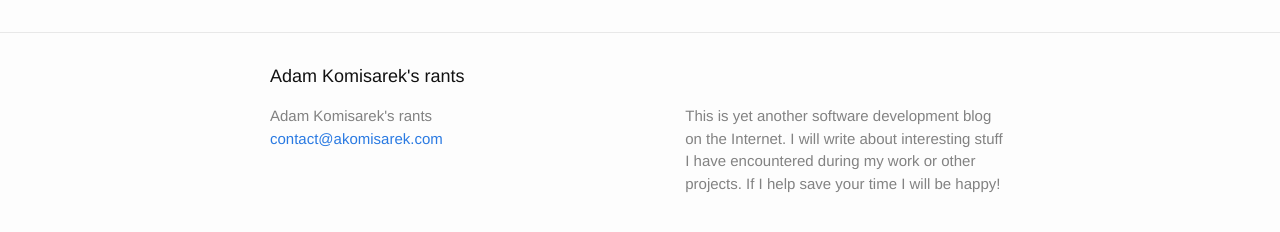
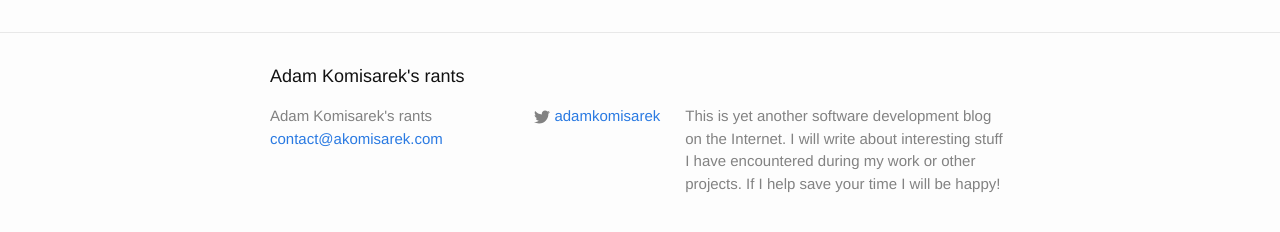
Before and after one commit to akomisarek/akomisarek.github.io, a Jekyll site: the page built from index.html, in a window 1280 px wide. Shown: the part 534-766 px from the top of the page. Built offline with Jekyll 4.4.1, drawn with Linux system fonts in a browser that asks for light colours.

Commit message:
Added twitter account and fixed code exampled (thanks Will!)

```diff
--- a/_config.yml
+++ b/_config.yml
@@ -7,7 +7,7 @@ description: > # this means to ignore newlines until "baseurl:"
   If I help save your time I will be happy!
 baseurl: "" # the subpath of your site, e.g. /blog/
 url: "http://akomisarek.github.io" # the base hostname & protocol for your site
-twitter_username:
+twitter_username: adamkomisarek
 github_username:
 
 # Build settings
--- a/_posts/2015-03-10-contracts-immutability.markdown
+++ b/_posts/2015-03-10-contracts-immutability.markdown
@@ -19,7 +19,7 @@ You have simple Person class with first name and last name fields. Every person
 
 	Set<Person> persons = new HashSet<>();
 	persons.add(adamK);
-	persons.add(adamk);
+	persons.add(adamK);
 	persons.add(johnS);
 
 	//What is the size of the persons Set? - obviously 2
```
